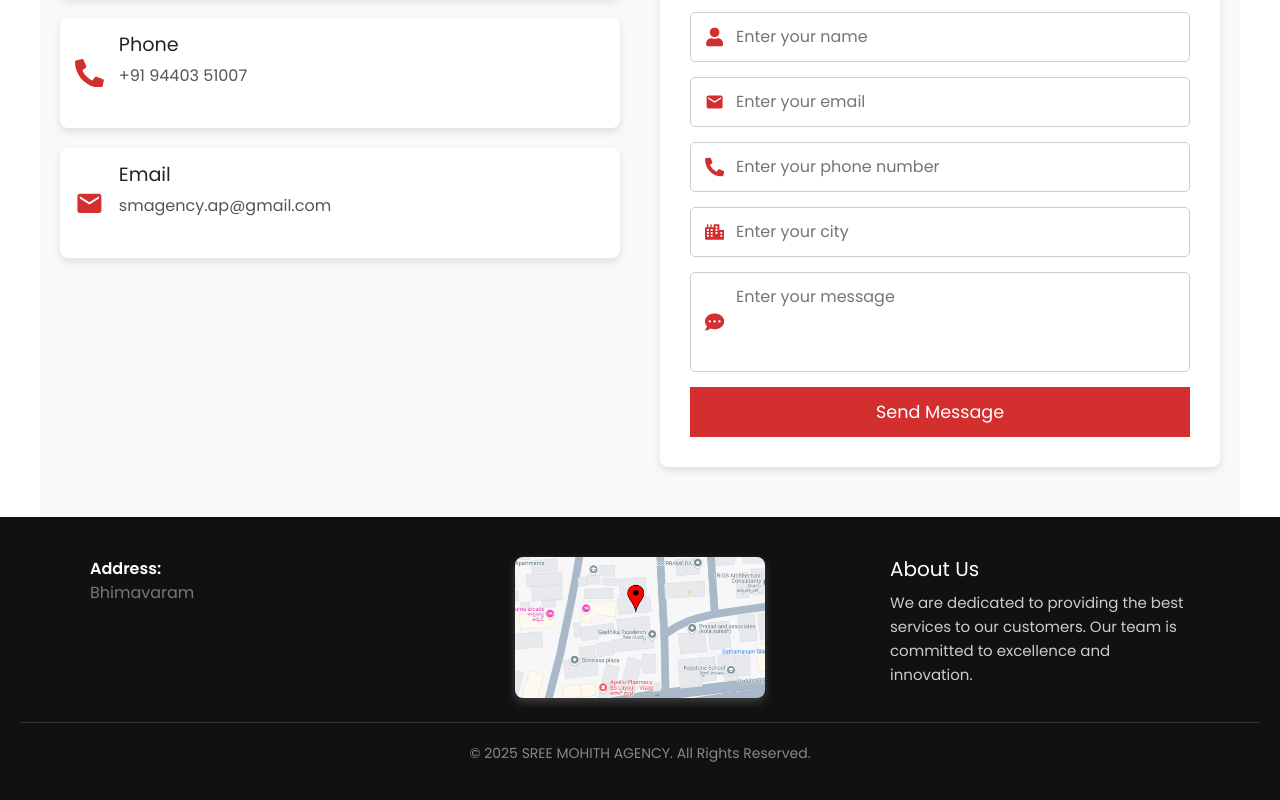
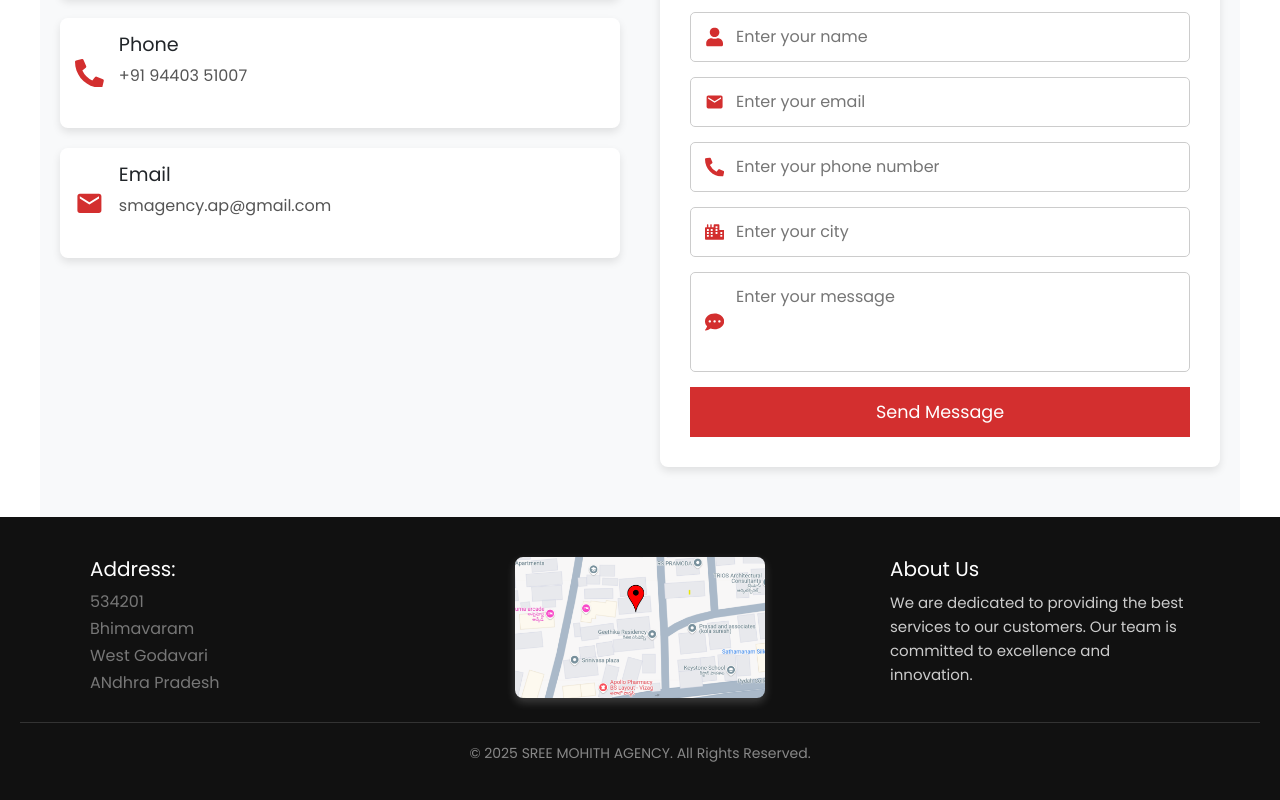
Before and after one commit to skksharif/SM-Fire-Agency, a React (Create React App) app: page /contact in a window 1280 px wide. Shown: the part 342-1142 px from the top of the page. Built offline with nearby package versions, Linux system fonts and the light colour scheme; a web font is replaced by a local one.

Commit message:
updated footer address

```diff
--- a/src/Pages/Layout/Footer/Footer.jsx
+++ b/src/Pages/Layout/Footer/Footer.jsx
@@ -9,8 +9,11 @@ const Footer = () => {
 
         {/* Location Section */}
         <div className="location-section">
-          <strong>Address:</strong>
+          <h5>Address:</h5>
+          <p>534201</p>
           <p>Bhimavaram</p>
+          <p>West Godavari</p>
+          <p>ANdhra Pradesh</p>
         </div>
 
         {/* Map Section */}
--- a/src/Pages/Layout/Footer/style.css
+++ b/src/Pages/Layout/Footer/style.css
@@ -44,8 +44,14 @@
     text-align: left;
     font-size: 16px;
     max-width: 300px;
+    max-height: 150px;
+    display: flex;
+    flex-direction: column;
+    line-height: 2px;
 }
-
+.location-section h5{
+    margin-bottom: 20px;
+}
 /* Google Map Image */
 .map-container {
     display: flex;
@@ -76,24 +82,6 @@
     font-size: 15px;
     line-height: 1.6;
     color: #ccc;
-}
-
-/* Social Icons */
-.social-links {
-    margin-top: 20px;
-}
-
-.social-icon {
-    display: inline-block;
-    font-size: 22px;
-    margin: 0 10px;
-    color: white;
-    transition: transform 0.3s ease-in-out;
-}
-
-.social-icon:hover {
-    transform: scale(1.2);
-    color: #ff9800;
 }
 
 /* Footer Text */
```
